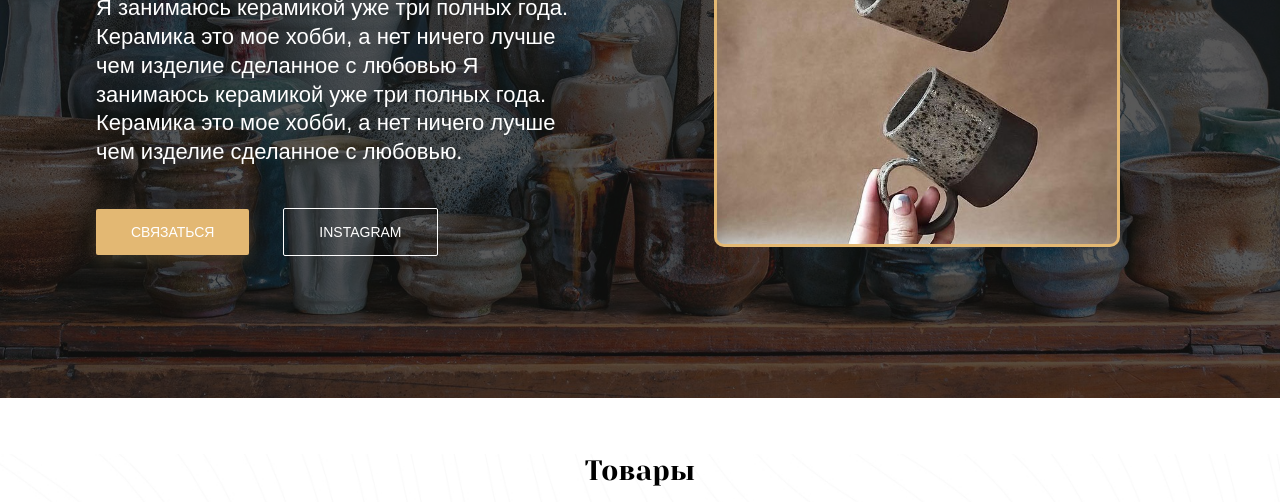
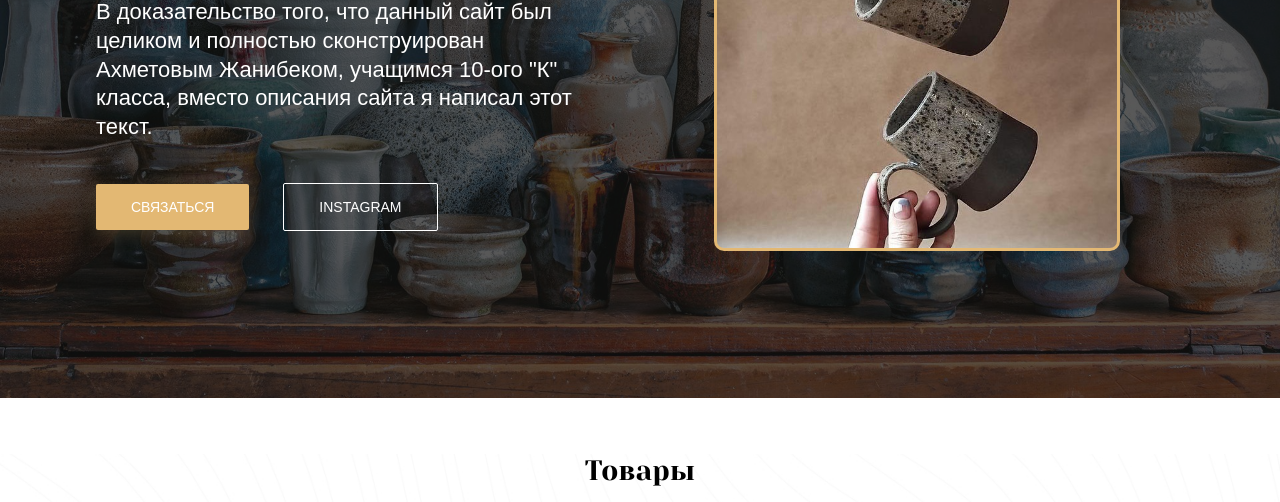
Before and after one commit to VeryBaguette/Tykovka, a website: page index.html in a window 1280 px wide. Shown: the part 407-909 px from the top of the page. Drawn offline with nearby package versions, Linux system fonts and the light colour scheme; files whose address does not match are found by name.

Commit message:
yeah right

```diff
--- a/index.html
+++ b/index.html
@@ -52,10 +52,9 @@
                   <span class="title--primary">ручной работы</span>
                 </h1>
                 <p class="hero__description">
-                  Я занимаюсь керамикой уже три полных года. Керамика это мое
-                  хобби, а нет ничего лучше чем изделие сделанное с любовью Я
-                  занимаюсь керамикой уже три полных года. Керамика это мое
-                  хобби, а нет ничего лучше чем изделие сделанное с любовью.
+                  В доказательство того, что данный сайт был целиком и полностью
+                  сконструирован Ахметовым Жанибеком, учащимся 10-ого "К"
+                  класса, вместо описания сайта я написал этот текст.
                 </p>
                 <button
                   class="button hero__button button--primary hero__button--1"
```
